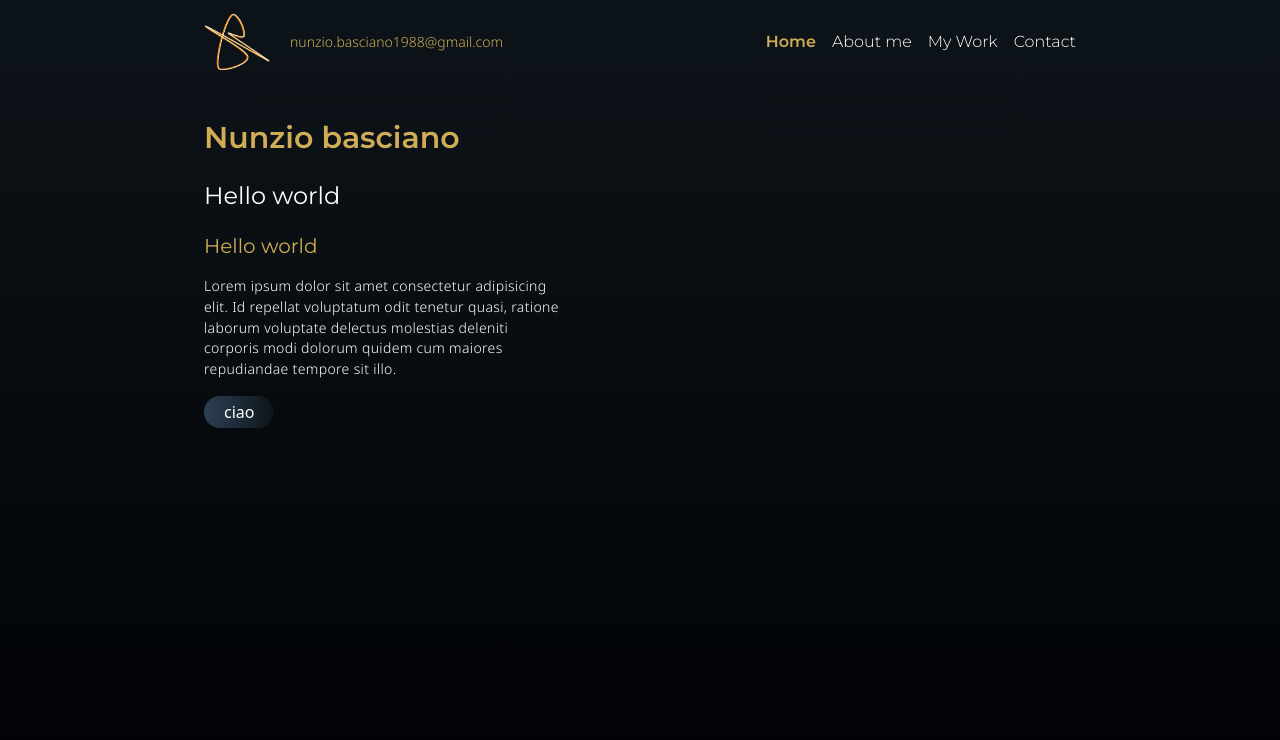
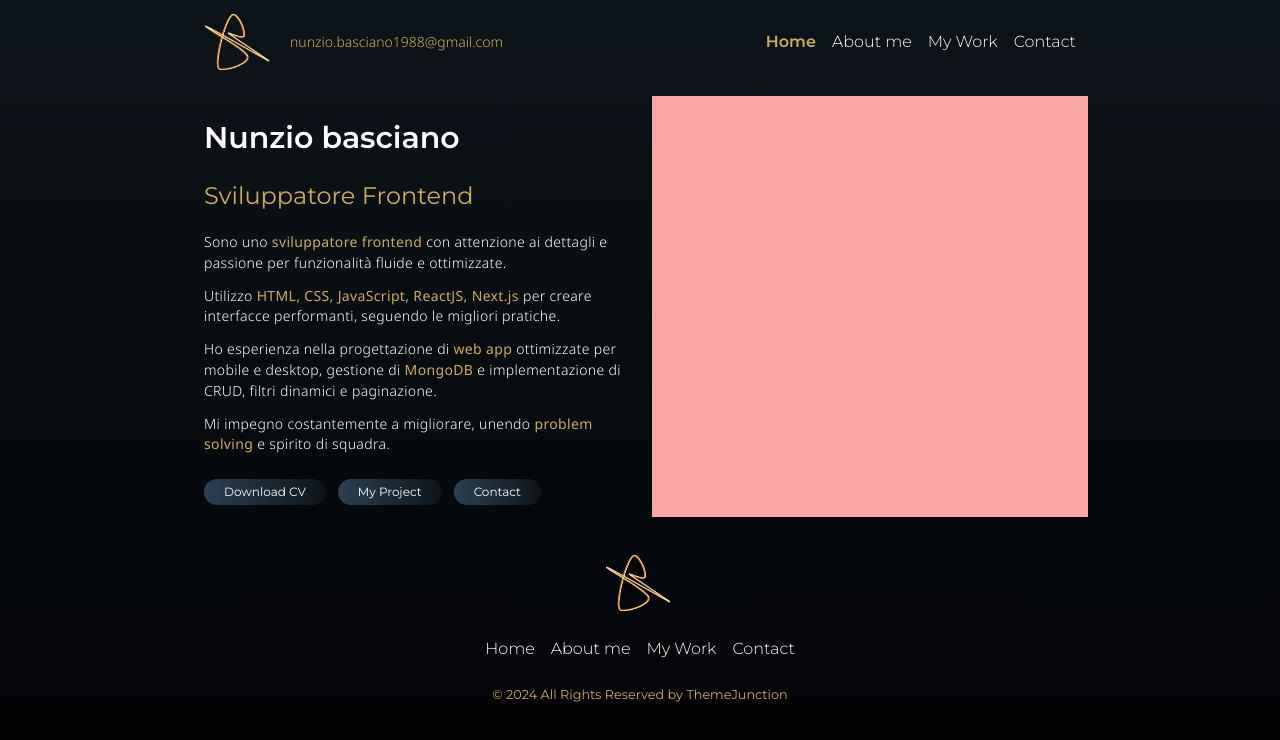
Before and after one commit to NunzioBasciano/portfolio, a Next.js app: page / in a window 1280 px wide. Shown: the top 740 px of the page. Built offline with nearby package versions, Linux system fonts and the light colour scheme.

Commit message:
feat: Button, Footer fix: MenuLink highlight

```diff
--- /dev/null
+++ b/app/components/Button.tsx
@@ -0,0 +1,14 @@
+interface IButtonProps {
+  label: string;
+}
+
+function Button(props: IButtonProps) {
+  const { label } = props;
+  return (
+    <button className="transition-transform duration-300 transform scale-100 hover:scale-110  mt-3 bg-[#0D1419] bg-gradient-to-r from-[var(--blue)] to-[var(--darkBlue)] text-white w-fit py-1 px-5 rounded-2xl">
+      {label}
+    </button>
+  );
+}
+
+export default Button;
--- /dev/null
+++ b/app/components/Footer.tsx
@@ -0,0 +1,28 @@
+"use client";
+import Image from "next/image";
+import React, { useEffect, useState } from "react";
+import MenuLink from "./MenuLink";
+import { usePathname } from "next/navigation";
+
+function Footer() {
+  const pathname = usePathname();
+  const [path, setPath] = useState("");
+
+  useEffect(() => {
+    setPath(pathname);
+  }, [pathname]);
+
+  return (
+    <footer className="flex flex-col items-center">
+      <div className="w-[70px] h-[60px] m-6 relative overflow-hidden ">
+        <Image src="/logo.png" alt="Foto di Nunzio Basciano" layout="fill" />
+      </div>
+      <MenuLink path={path} />
+      <small className="m-6 text-[var(--orange)]">
+        © 2024 All Rights Reserved by ThemeJunction
+      </small>
+    </footer>
+  );
+}
+
+export default Footer;
--- a/app/components/MenuLink.tsx
+++ b/app/components/MenuLink.tsx
@@ -3,20 +3,25 @@ import { menuLink } from "../common/menuLink";
 
 interface IMenuLink {
   path?: string;
+  highlight: boolean;
 }
 
 function MenuLink(props: IMenuLink) {
-  const { path } = props;
+  const { path, highlight = false } = props;
 
   return (
     <ul className="hidden md:flex gap-4 text-white">
       {menuLink.map((item) => (
         <li key={item.label}>
-          <Link href={item.href} className="">
+          <Link href={item.href}>
             <div
-              className={` font-['Montserrat'] transform transition-transform duration-300 ease-in-out hover:scale-110 ${
-                path === item.href ? "text-[var(--orange)] font-semibold" : ""
-              }`}
+              className={`font-['Montserrat'] transform transition-transform duration-300 ease-in-out ${
+                highlight ? "hover:scale-110" : ""
+              } ${
+                path === item.href && highlight
+                  ? "text-[var(--orange)] font-semibold"
+                  : ""
+              }`} // Condizione per il colore
             >
               {item.label}
             </div>
--- a/app/components/Navbar.tsx
+++ b/app/components/Navbar.tsx
@@ -34,7 +34,7 @@ const Navbar = () => {
           </p>
         </Link>
       </div>
-      <MenuLink path={path} />
+      <MenuLink highlight={true} path={path} />
       <Hamburger switchMenu={openMenu} />
       {/*   <HamburgerMenu isOpen={isOpen} /> */}
     </nav>
--- a/app/globals.css
+++ b/app/globals.css
@@ -24,21 +24,17 @@
   background: linear-gradient(180deg, #0d1419 0%, #010204 100%);
   background-repeat: no-repeat;
   min-height: 100vh;
-
 }
 
 h1, h2, h3, li {
   font-family: 'Montserrat', sans-serif;
   color: white;
-  list-style: none;
 }
 
 a {
   font-family: 'Montserrat', sans-serif;
   color: white;
-  text-decoration: none;
   font-weight: 300;
-
 }
 
 p{
@@ -47,5 +43,14 @@ p{
   line-height: 1.3rem;
   font-weight: 300;
   font-size: 14px;
+}
+
+button {
+  font-family: 'Montserrat', sans-serif;
+  font-size: 12px;
+}
+
+small {
+  font-family: 'Montserrat', sans-serif;
 
 }
--- a/app/layout.tsx
+++ b/app/layout.tsx
@@ -1,6 +1,7 @@
 import type { Metadata } from "next";
 import "./globals.css";
 import Navbar from "./components/Navbar";
+import Footer from "./components/Footer";
 
 export const metadata: Metadata = {
   title: "Create Next App",
@@ -17,6 +18,7 @@ export default function RootLayout({
       <body className="antialiased xl:px-48">
         <Navbar />
         {children}
+        <Footer />
       </body>
     </html>
   );
--- a/app/page.tsx
+++ b/app/page.tsx
@@ -1,22 +1,50 @@
+import Button from "./components/Button";
+
 export default function Home() {
   return (
-    <div className="py-3">
-      <div className="w-96 h-96 p-3 flex flex-col gap-3">
-        <h1 className="text-[var(--orange)] text-3xl my-3 font-semibold">
+    <div className="py-3 md:flex md:gap-3 md:justify-between">
+      <div className="p-3 flex flex-col gap-3 w-full sm:h-full">
+        <h1 className="text-white text-3xl my-3 font-semibold">
           Nunzio basciano
         </h1>
-        <h2 className="text-2xl mb-2">Hello world</h2>
-        <h3 className="text-xl text-[var(--orange)] mb-1">Hello world</h3>
+        <h2 className="text-2xl mb-2 text-[var(--orange)]">
+          Sviluppatore Frontend
+        </h2>
         <p className="tracking-wide">
-          Lorem ipsum dolor sit amet consectetur adipisicing elit. Id repellat
-          voluptatum odit tenetur quasi, ratione laborum voluptate delectus
-          molestias deleniti corporis modi dolorum quidem cum maiores
-          repudiandae tempore sit illo.
+          Sono uno{" "}
+          <strong className="text-[var(--orange)]">
+            sviluppatore frontend
+          </strong>{" "}
+          con attenzione ai dettagli e passione per funzionalità fluide e
+          ottimizzate.
         </p>
-        <button className="transition-transform duration-300 transform scale-100 hover:scale-110  mt-1 bg-[#0D1419] bg-gradient-to-r from-[var(--blue)] to-[var(--darkBlue)] text-white w-fit py-1 px-5 rounded-2xl">
-          ciao
-        </button>
+        <p className="tracking-wide">
+          Utilizzo{" "}
+          <strong className="text-[var(--orange)]">
+            HTML, CSS, JavaScript, ReactJS, Next.js
+          </strong>{" "}
+          per creare interfacce performanti, seguendo le migliori pratiche.
+        </p>
+        <p className="tracking-wide">
+          Ho esperienza nella progettazione di{" "}
+          <strong className="text-[var(--orange)]">web app</strong> ottimizzate
+          per mobile e desktop, gestione di{" "}
+          <strong className="text-[var(--orange)]">MongoDB</strong> e
+          implementazione di CRUD, filtri dinamici e paginazione.
+        </p>
+
+        <p className="tracking-wide">
+          Mi impegno costantemente a migliorare, unendo{" "}
+          <strong className="text-[var(--orange)]">problem solving</strong> e
+          spirito di squadra.
+        </p>
+        <div className="flex gap-3">
+          <Button label="Download CV" />
+          <Button label="My Project" />
+          <Button label="Contact" />
+        </div>
       </div>
+      <div className="bg-red-300 w-full"></div>
     </div>
   );
 }
```
